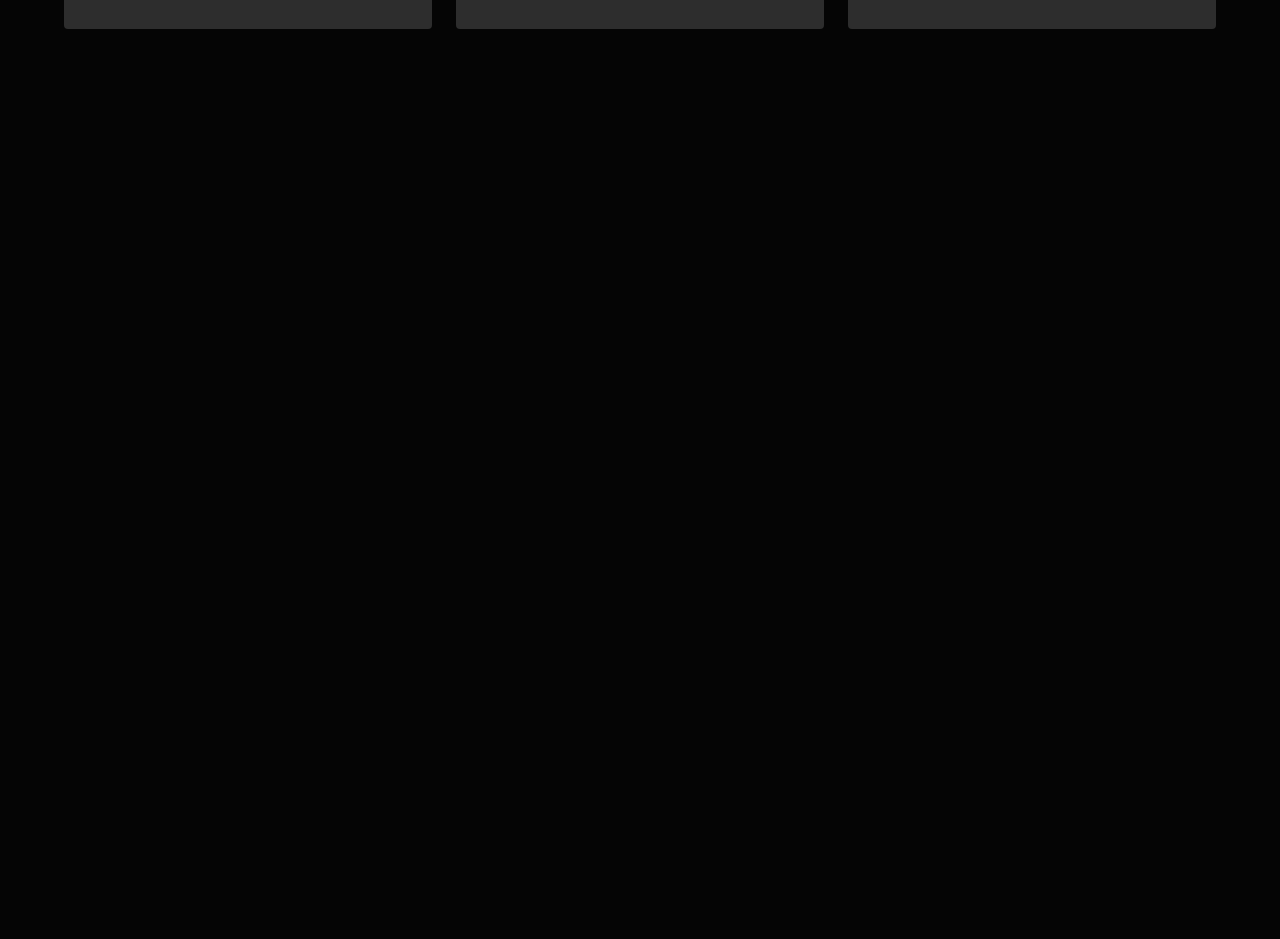
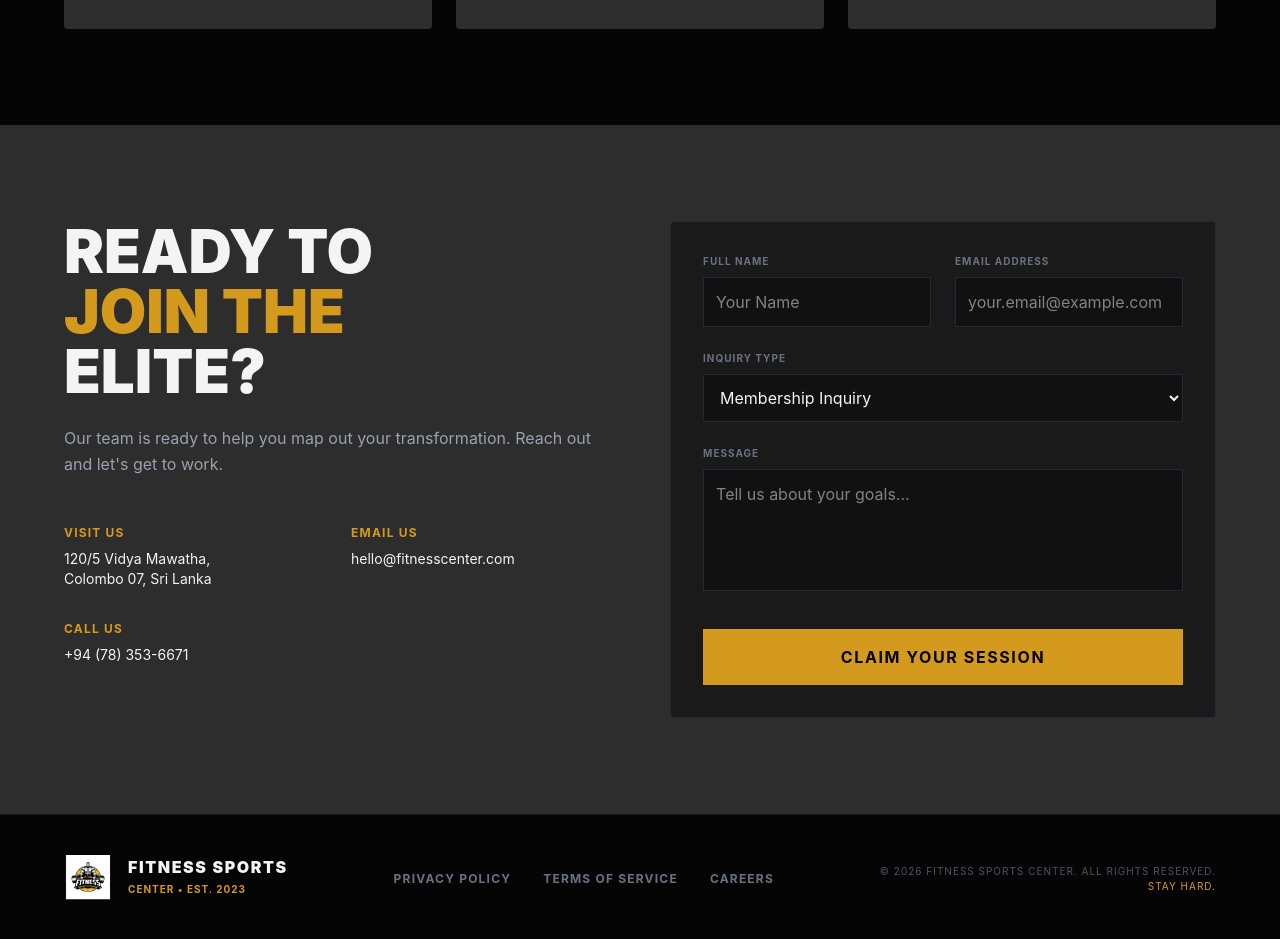
Before and after one commit to V-Ashen/gym-website, a React (Vite) app: page / in a window 1280 px wide. Shown: the part 2000-2939 px from the top of the page. Before the commit the page ends 2125 px from the top, so only its background shows below. Built offline with nearby package versions, Linux system fonts and the light colour scheme.

Commit message:
added contact and footer.jsx

```diff
--- a/src/App.jsx
+++ b/src/App.jsx
@@ -3,6 +3,8 @@ import Navbar from './components/Navbar';
 import Hero from './components/Hero';
 import About from './components/About';
 import Services from './components/Services';
+import Contact from './components/Contact';
+import Footer from './components/Footer';
 
 function App() {
   return (
@@ -11,6 +13,8 @@ function App() {
       <Hero />
       <About />
       <Services />
+      <Contact />
+      <Footer />
     </div>
   );
 }
--- /dev/null
+++ b/src/components/Contact.jsx
@@ -0,0 +1,165 @@
+import React, { useState } from 'react';
+
+const Contact = () => {
+  //user types
+  const [formData, setFormData] = useState({
+    name: '',
+    email: '',
+    inquiry: 'Membership Inquiry',
+    message: ''
+  });
+
+  // errors
+  const [errors, setErrors] = useState({});
+  //successfully sent
+  const [isSubmitted, setIsSubmitted] = useState(false);
+
+  //updates state every time the user types a letter
+  const handleChange = (e) => {
+    setFormData({ ...formData, [e.target.name]: e.target.value });
+    // If typing start, remove the error message for that field
+    if (errors[e.target.name]) {
+      setErrors({ ...errors, [e.target.name]: '' });
+    }
+  };
+
+  //VALIDATION part
+  const validate = () => {
+    const newErrors = {};
+    if (!formData.name.trim()) newErrors.name = 'Name is required';
+    if (!formData.email.trim()) {
+      newErrors.email = 'Email is required';
+    } else if (!/\S+@\S+\.\S+/.test(formData.email)) {
+      newErrors.email = 'Please enter a valid email address';
+    }
+    if (!formData.message.trim()) newErrors.message = 'Message is required';
+    return newErrors;
+  };
+
+  //Runs when click the Yellow Button
+  const handleSubmit = (e) => {
+    e.preventDefault(); // Stops page from refreshing
+    const validationErrors = validate(); // Run the checks
+
+    if (Object.keys(validationErrors).length > 0) {
+      setErrors(validationErrors); // Show errors
+      setIsSubmitted(false);
+    } else {
+      setErrors({});
+      setIsSubmitted(true); // Show success message!
+      // Clear the form
+      setFormData({ name: '', email: '', inquiry: 'Membership Inquiry', message: '' });
+
+      // Hide the success message after 5 seconds
+      setTimeout(() => setIsSubmitted(false), 5000);
+    }
+  };
+
+  return (
+
+    <section className="py-24 bg-brand-dark">
+      <div className="max-w-7xl mx-auto px-8 md:px-16 flex flex-col md:flex-row gap-16">
+
+        {/* Left Side */}
+        <div className="md:w-1/2">
+          <h2 className="text-4xl md:text-6xl font-black text-brand-light leading-none uppercase mb-6">
+            READY TO <br />
+            <span className="text-brand-yellow">JOIN THE</span><br />
+            ELITE?
+          </h2>
+          <p className="text-gray-400 mb-12 leading-relaxed">
+            Our team is ready to help you map out your transformation. Reach out and let's get to work.
+          </p>
+
+          <div className="grid grid-cols-2 gap-8">
+            <div>
+              <h4 className="text-brand-yellow font-bold text-xs tracking-widest uppercase mb-2">Visit Us</h4>
+              <p className="text-brand-light text-sm">120/5 Vidya Mawatha,<br />Colombo 07, Sri Lanka</p>
+            </div>
+            <div>
+              <h4 className="text-brand-yellow font-bold text-xs tracking-widest uppercase mb-2">Email Us</h4>
+              <p className="text-brand-light text-sm">hello@fitnesscenter.com</p>
+            </div>
+            <div>
+              <h4 className="text-brand-yellow font-bold text-xs tracking-widest uppercase mb-2">Call Us</h4>
+              <p className="text-brand-light text-sm">+94 (78) 353-6671</p>
+            </div>
+          </div>
+        </div>
+
+        {/* Right Side(Form) */}
+        <div className="md:w-1/2 bg-[#1A1A1A] p-8 rounded-sm border border-gray-800">
+          <form onSubmit={handleSubmit} className="flex flex-col gap-6">
+
+            <div className="flex flex-col md:flex-row gap-6">
+              {/* Name Field */}
+              <div className="flex-1">
+                <label className="text-[10px] text-gray-500 font-bold uppercase tracking-widest mb-2 block">Full Name</label>
+                <input
+                  type="text" name="name" value={formData.name} onChange={handleChange}
+                  placeholder="Your Name"
+                  className={`w-full bg-[#111] border ${errors.name ? 'border-red-500' : 'border-gray-800'} p-3 text-brand-light focus:outline-none focus:border-brand-yellow transition`}
+                />
+                {errors.name && <p className="text-red-500 text-xs mt-1">{errors.name}</p>}
+              </div>
+
+              {/* Email Field */}
+              <div className="flex-1">
+                <label className="text-[10px] text-gray-500 font-bold uppercase tracking-widest mb-2 block">Email Address</label>
+                <input
+                  type="text" name="email" value={formData.email} onChange={handleChange}
+                  placeholder="your.email@example.com"
+                  className={`w-full bg-[#111] border ${errors.email ? 'border-red-500' : 'border-gray-800'} p-3 text-brand-light focus:outline-none focus:border-brand-yellow transition`}
+                />
+                {errors.email && <p className="text-red-500 text-xs mt-1">{errors.email}</p>}
+              </div>
+            </div>
+
+            {/* Dropdown */}
+            <div>
+              <label className="text-[10px] text-gray-500 font-bold uppercase tracking-widest mb-2 block">Inquiry Type</label>
+              <select
+                name="inquiry" value={formData.inquiry} onChange={handleChange}
+                className="w-full bg-[#111] border border-gray-800 p-3 text-brand-light focus:outline-none focus:border-brand-yellow transition"
+              >
+                <option>Membership Inquiry</option>
+                <option>Personal Training</option>
+                <option>General Question</option>
+              </select>
+            </div>
+
+            {/* Message Field */}
+            <div>
+              <label className="text-[10px] text-gray-500 font-bold uppercase tracking-widest mb-2 block">Message</label>
+              <textarea
+                name="message" rows="4" value={formData.message} onChange={handleChange}
+                placeholder="Tell us about your goals..."
+                className={`w-full bg-[#111] border ${errors.message ? 'border-red-500' : 'border-gray-800'} p-3 text-brand-light focus:outline-none focus:border-brand-yellow transition resize-none`}
+              ></textarea>
+              {errors.message && <p className="text-red-500 text-xs mt-1">{errors.message}</p>}
+            </div>
+
+            {/* Success Message */}
+            {isSubmitted && (
+              <div className="bg-green-900/30 border border-green-500 text-green-400 p-3 text-sm text-center">
+                Message sent successfully! We will contact you soon.
+              </div>
+            )}
+
+            {/* Submit Button */}
+            <button
+              type="submit"
+              className="w-full bg-brand-yellow text-brand-black font-bold tracking-widest uppercase py-4 hover:brightness-110 transition mt-2"
+            >
+              Claim Your Session
+            </button>
+
+          </form>
+        </div>
+
+      </div>
+    </section>
+  );
+};
+
+export default Contact;
--- /dev/null
+++ b/src/components/Footer.jsx
@@ -0,0 +1,37 @@
+import React from 'react';
+import logo from '../assets/logo.png';
+
+const Footer = () => {
+  return (
+
+    <footer className="bg-brand-black py-10 border-t border-gray-900">
+      <div className="max-w-7xl mx-auto px-8 md:px-16 flex flex-col md:flex-row justify-between items-center gap-6">
+
+        {/* Left: Logo & Name */}
+        <div className="flex items-center gap-4">
+          <img src={logo} alt="Fitness Logo" className="w-12" />
+          <div>
+            <h4 className="text-brand-light font-black tracking-widest uppercase leading-none">FITNESS SPORTS</h4>
+            <span className="text-brand-yellow text-[10px] font-bold tracking-widest uppercase">Center • Est. 2023</span>
+          </div>
+        </div>
+
+        {/* Middle: Links */}
+        <div className="flex gap-8 text-xs font-bold text-gray-500 uppercase tracking-widest">
+          <a href="#" className="hover:text-brand-yellow transition">Privacy Policy</a>
+          <a href="#" className="hover:text-brand-yellow transition">Terms of Service</a>
+          <a href="#" className="hover:text-brand-yellow transition">Careers</a>
+        </div>
+
+        {/* Right: Copyright */}
+        <div className="text-[10px] text-gray-600 uppercase tracking-widest text-right">
+          © 2026 Fitness Sports Center. <br className="md:hidden" />All Rights Reserved.<br />
+          <span className="text-brand-yellow">STAY HARD.</span>
+        </div>
+
+      </div>
+    </footer>
+  );
+};
+
+export default Footer;
--- a/src/components/Hero.jsx
+++ b/src/components/Hero.jsx
@@ -11,10 +11,10 @@ const Hero = () => {
       {/* Dark Overlay */}
       <div className="absolute inset-0 bg-black/80"></div>
 
-      {/* CONTAINER: max-w-7xl mx-auto brings the left and right sides closer to the center */}
+      {/* auto center */}
       <div className="relative z-10 w-full max-w-7xl mx-auto px-8 md:px-16 py-20 flex flex-col md:flex-row items-center justify-between gap-12">
 
-        {/* Left Column: Text & Buttons */}
+        {/* Left-Text & Buttons */}
         <div className="md:w-1/2 flex flex-col items-start text-left">
           <h1 className="text-5xl md:text-7xl font-black text-brand-light leading-none mb-6">
             UNLEASH <br />
@@ -37,7 +37,7 @@ const Hero = () => {
           </div>
         </div>
 
-        {/* Right Column: Giant Logo graphic */}
+        {/* Right-Logo */}
         <div className="md:w-1/2 flex justify-center">
           <img
             src={rblogo}
```
Also changed, not shown: src/components/About.jsx (+4 -4 lines), src/components/Navbar.jsx (+4 -4 lines), src/components/Services.jsx (+5 -5 lines).
